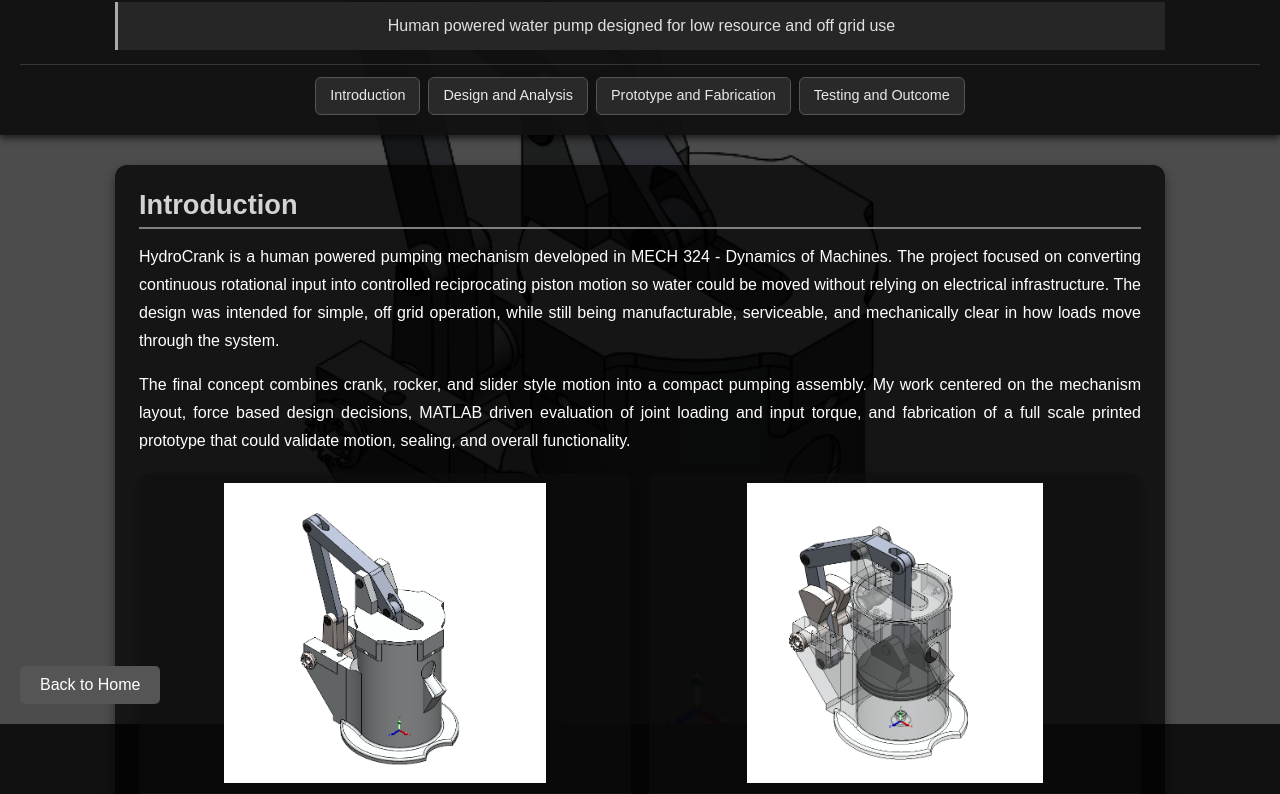
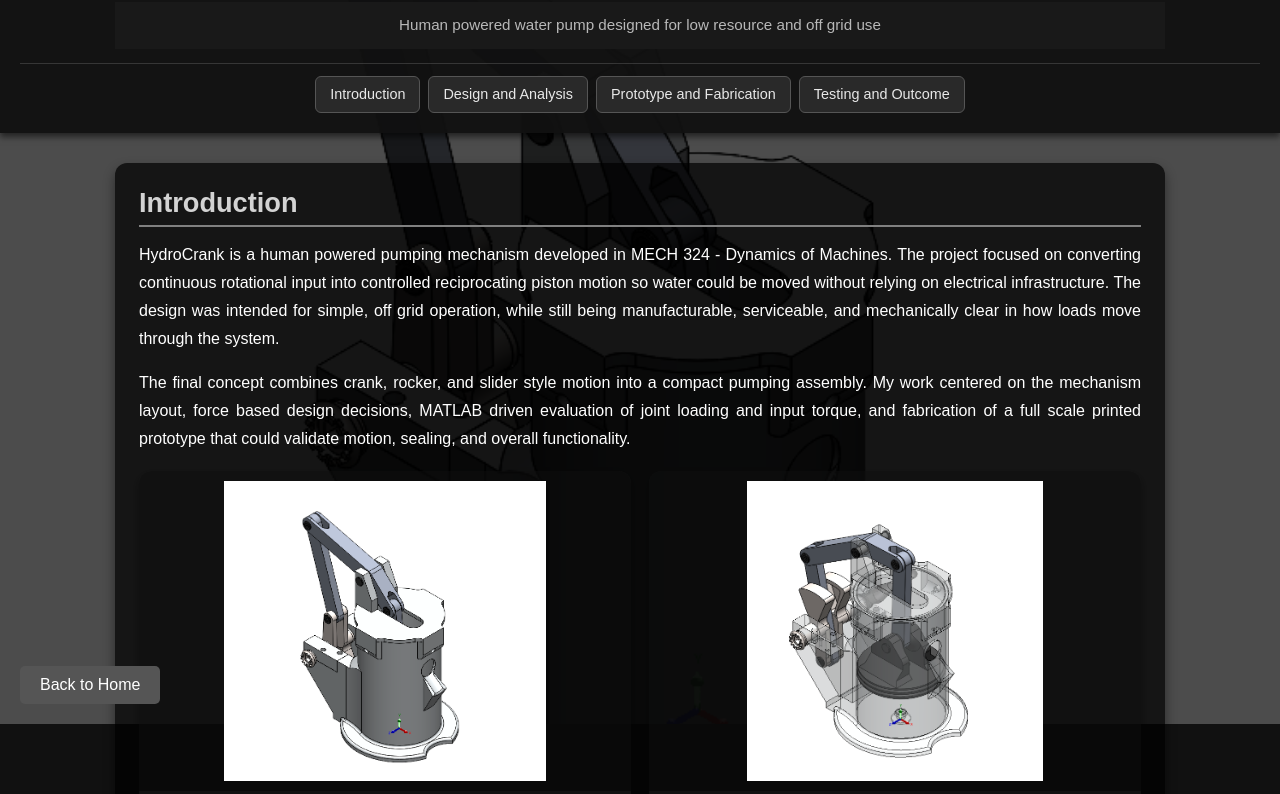
Before and after one commit to natlra/natlra.github.io, a plain HTML site: page Hydrocrank-project-page.html in a window 1280 px wide. Shown: the part 76-870 px from the top of the page. Drawn offline with Linux system fonts and the light colour scheme.

Commit message:
Soften header descriptions while preserving title prominence

```diff
--- a/Hydrocrank-project-page.html
+++ b/Hydrocrank-project-page.html
@@ -247,11 +247,11 @@
         header.project-header .project-summary {
             display: block; width: 100%; max-width: 1050px; box-sizing: border-box;
             margin: 0 auto 14px; padding: 12px 18px;
-            background: #262626; border: 0; border-left: 3px solid #aaa;
+            background: #191919; border: 0;
             border-radius: 0; box-shadow: none; text-align: center;
         }
         header.project-header .project-summary p {
-            color: #e0e0e0; margin: 0; font-size: 1rem; line-height: 1.5;
+            color: #b8b8b8; margin: 0; font-size: .95rem; line-height: 1.5;
             font-weight: normal; text-align: center;
         }
         .back-to-home {
```
